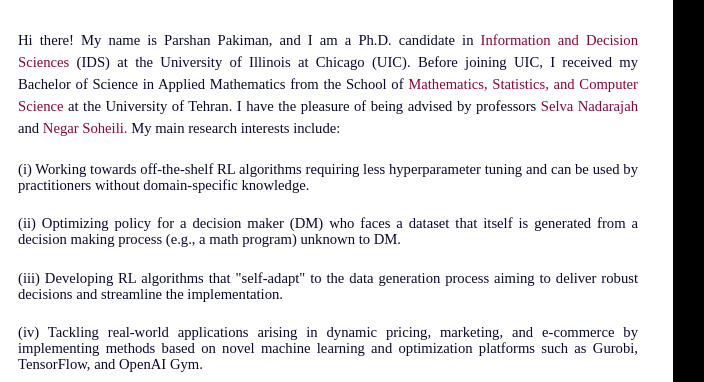
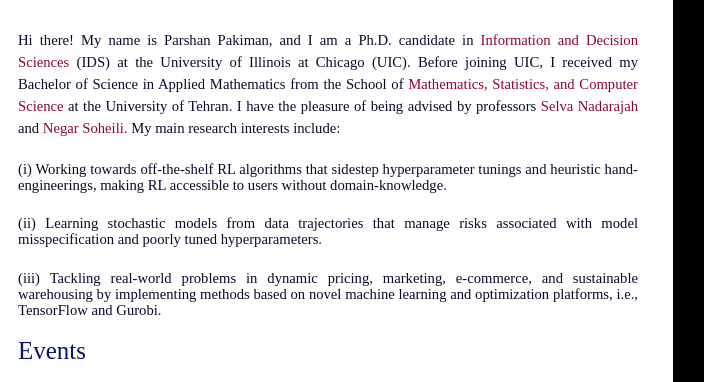
Before and after one commit to parshanpakiman/parshanpakiman.github.io, a plain HTML site: page index.html in a window 1280 px wide. Shown: the part 158-540 px from the top of the page, 431-1135 px from the left. Drawn offline with Linux system fonts and the light colour scheme; some icons are missing.

Commit message:
CV update

```diff
--- a/index.html
+++ b/index.html
@@ -98,16 +98,13 @@
           </a> My main research interests include:
         </p><br />
         <p style="line-height: 1.1em;text-indent: 0px;">
-            (i) Working towards off-the-shelf RL algorithms requiring less hyperparameter tuning and can be used by practitioners without domain-specific knowledge.
+            (i) Working towards off-the-shelf RL algorithms that sidestep hyperparameter tunings and heuristic hand-engineerings, making RL accessible to users without domain-knowledge.
         </p><br />
         <p style="line-height: 1.1em;text-indent: 0px;">
-            (ii) Optimizing policy for a decision maker (DM) who faces a dataset that itself is generated from a decision making process (e.g., a math program) unknown to DM.
+            (ii) Learning stochastic models from data trajectories that manage risks associated with model misspecification and poorly tuned hyperparameters.
         </p><br />
         <p style="line-height: 1.1em;text-indent: 0px;">
-            (iii) Developing RL algorithms that "self-adapt" to the data generation process aiming to deliver robust decisions and streamline the implementation.
-        </p><br />
-        <p style="line-height: 1.1em;text-indent: 0px;">
-            (iv) Tackling real-world applications arising in dynamic pricing, marketing, and e-commerce by implementing methods based on novel machine learning and optimization platforms such as Gurobi, TensorFlow, and OpenAI Gym.
+            (iii) Tackling real-world problems  in dynamic pricing, marketing, e-commerce, and sustainable warehousing by implementing methods based on novel machine learning and optimization platforms, i.e., TensorFlow and Gurobi.
         </p>
       </div>
       <h1 style="
```
Also changed, not shown: vita.html (+1 -1 lines), 1 other file.
